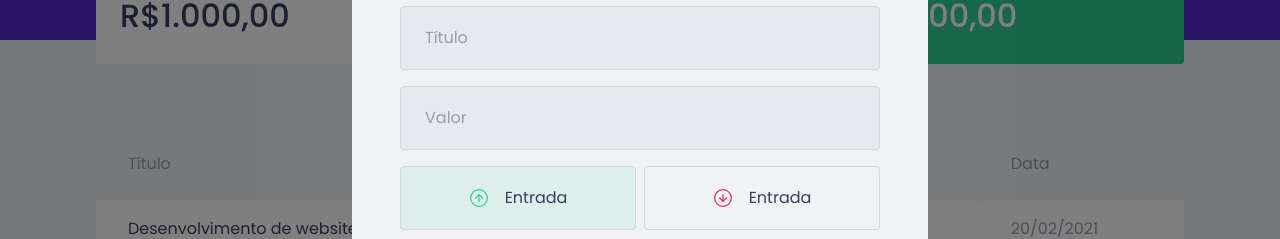
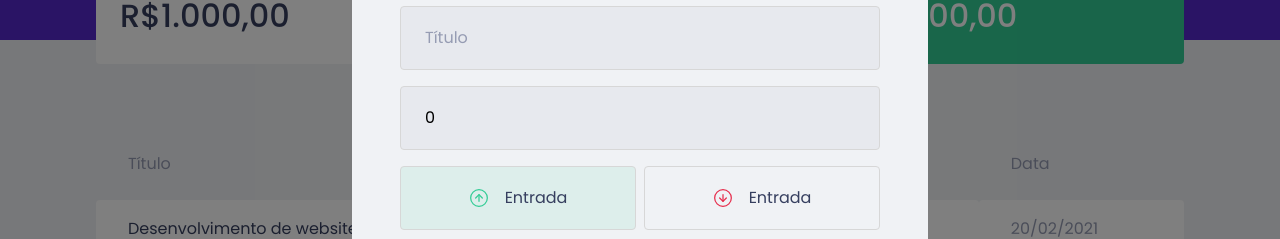
Before and after one commit to brunofray/dtmoney, a React (Create React App) app: page / in a window 1280 px wide. Both pictures are taken after a click on the button "Nova transação". Shown: the part 232-471 px from the top of the page. Built offline with nearby package versions, Linux system fonts and the light colour scheme; no server answers; what miragejs would draw is missing.

Commit message:
Salvando dados do form

```diff
--- a/src/components/NewTransactionModal/index.tsx
+++ b/src/components/NewTransactionModal/index.tsx
@@ -1,9 +1,9 @@
+import { FormEvent, useState } from 'react';
 import Modal from 'react-modal';
 import incomeImg from '../../assets/income.svg';
 import outcomeImg from '../../assets/outcome.svg';
 import closeImg from '../../assets/close.svg';
 import { Container, TransactionTypeContainer, RadioBox } from './styles';
-import { useState } from 'react';
 
 interface NewTransactionModalProps {
   isOpen: boolean;
@@ -12,7 +12,14 @@ interface NewTransactionModalProps {
 
 export function NewTransactionModal({ isOpen, onRequestClose }: NewTransactionModalProps) {
 
+  const [title, setTitle] = useState('');
+  const [value, setValue] = useState(0);
+  const [category, setCategory] = useState('');
   const [type, setType] = useState('deposit');
+
+  function handleCreateNewTransaction(event: FormEvent,) {
+    event.preventDefault();
+  }
 
   return (
     <Modal
@@ -29,15 +36,19 @@ export function NewTransactionModal({ isOpen, onRequestClose }: NewTransactionMo
           <img src={closeImg} alt="Fechar modal"/>
         </button>
 
-        <Container>
+        <Container onSubmit={handleCreateNewTransaction}>
           <h2>Cadastrar transação</h2>
           <input
             placeholder="Título"
+            value={title}
+            onChange={event => setTitle(event.target.value)}
           />
 
           <input
             type="number"
             placeholder="Valor"
+            value={value}
+            onChange={event => setValue(Number(event.target.value))}
           />
 
           <TransactionTypeContainer>
@@ -64,6 +75,8 @@ export function NewTransactionModal({ isOpen, onRequestClose }: NewTransactionMo
 
           <input
             placeholder="Categoria"
+            value={category}
+            onChange={event => setCategory(event.target.value)}
           />
 
           <button type="submit">Cadastrar</button>
```
